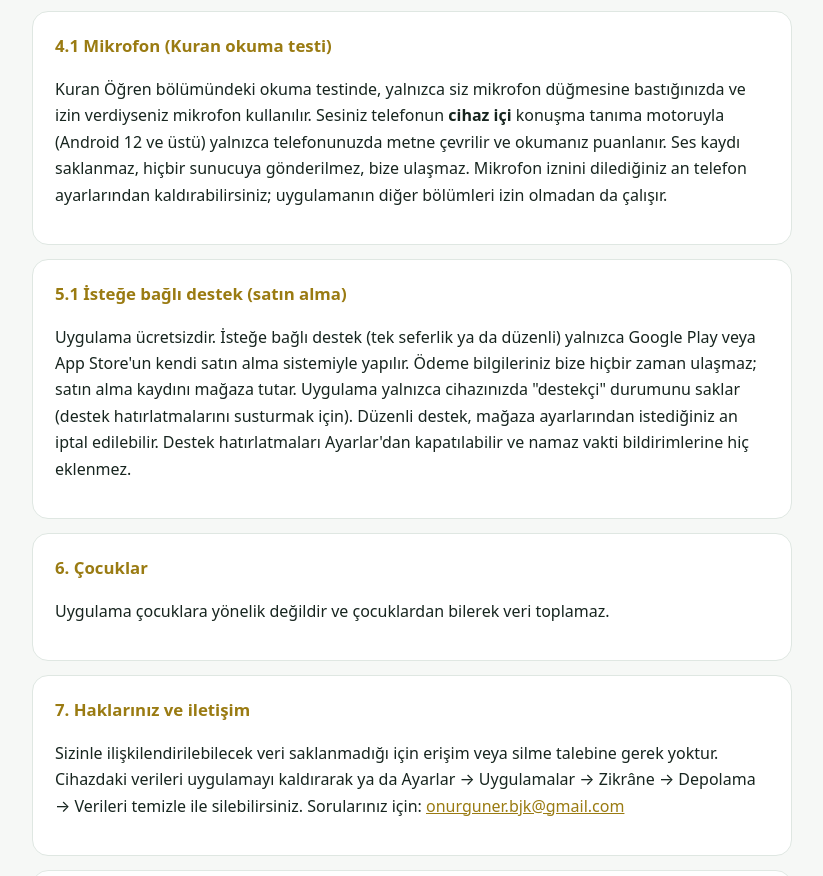
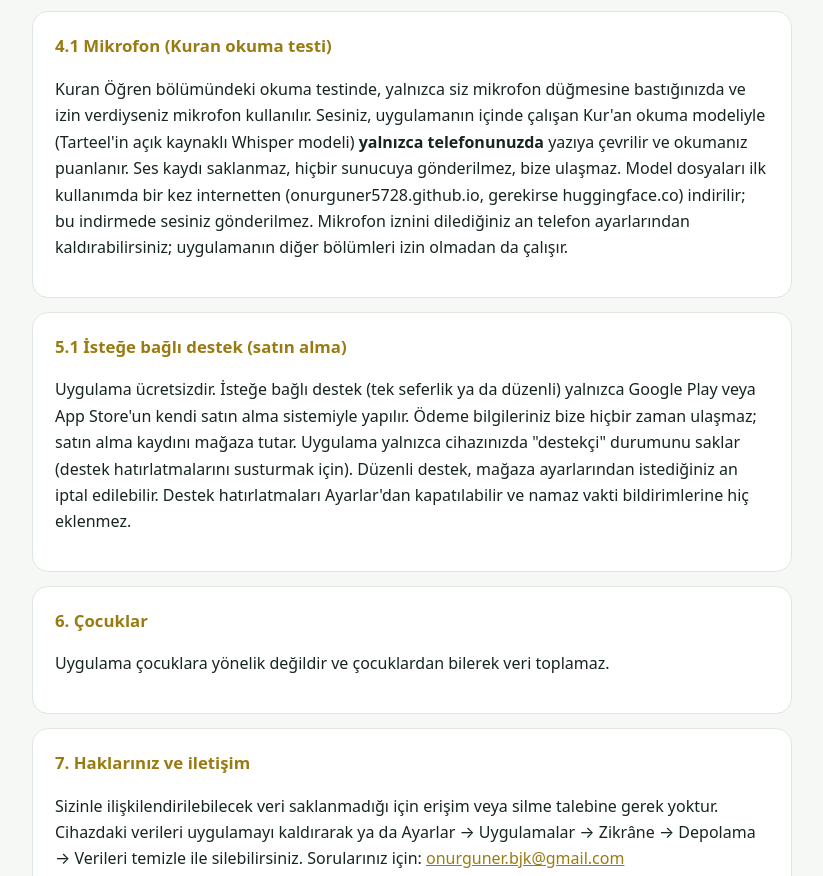
Before and after one commit to OnurGuner5728/zikrane, a plain HTML site: page privacy.html in a window 1280 px wide. Shown: the part 1766-2642 px from the top of the page, without its empty margins (228-1051 px from the left). Drawn offline with Linux system fonts and the light colour scheme.

Commit message:
Gizlilik: okuma testi uygulama içi Kur'an modeliyle (ses cihazda kalır)

```diff
--- a/privacy.html
+++ b/privacy.html
@@ -136,10 +136,12 @@
         <h2>4.1 Mikrofon (Kuran okuma testi)</h2>
         <p>
           Kuran Öğren bölümündeki okuma testinde, yalnızca siz mikrofon düğmesine bastığınızda ve
-          izin verdiyseniz mikrofon kullanılır. Sesiniz telefonun <b>cihaz içi</b> konuşma tanıma
-          motoruyla (Android 12 ve üstü) yalnızca telefonunuzda metne çevrilir ve okumanız puanlanır.
-          Ses kaydı saklanmaz, hiçbir sunucuya gönderilmez, bize ulaşmaz. Mikrofon iznini dilediğiniz
-          an telefon ayarlarından kaldırabilirsiniz; uygulamanın diğer bölümleri izin olmadan da çalışır.
+          izin verdiyseniz mikrofon kullanılır. Sesiniz, uygulamanın içinde çalışan Kur'an okuma
+          modeliyle (Tarteel'in açık kaynaklı Whisper modeli) <b>yalnızca telefonunuzda</b> yazıya
+          çevrilir ve okumanız puanlanır. Ses kaydı saklanmaz, hiçbir sunucuya gönderilmez, bize
+          ulaşmaz. Model dosyaları ilk kullanımda bir kez internetten (onurguner5728.github.io, gerekirse
+          huggingface.co) indirilir; bu indirmede sesiniz gönderilmez. Mikrofon iznini dilediğiniz an
+          telefon ayarlarından kaldırabilirsiniz; uygulamanın diğer bölümleri izin olmadan da çalışır.
         </p>
       </section>
 
@@ -180,8 +182,9 @@
           city name, are not linked to your identity, are not used for advertising or tracking and
           are not stored by us. Notifications and alarms are scheduled on the device; there is no
           push infrastructure. The microphone is used only in the Quran reading test, only when you tap the
-          microphone button and grant permission; your voice is transcribed by the phone&#39;s on-device
-          speech recognizer and is never recorded, stored or sent anywhere. Content is fetched from api.aladhan.com, api.alquran.cloud,
+          microphone button and grant permission; your voice is transcribed on the phone by a Quran
+          recitation model built into the app and is never recorded, stored or sent anywhere. The model
+          files are downloaded once on first use; your voice is not sent with that download. Content is fetched from api.aladhan.com, api.alquran.cloud,
           api.quran.com, cdn.islamic.network, cdn.jsdelivr.net and nominatim.openstreetmap.org,
           which see only your IP address and request time. No name, e-mail, phone number,
           contacts, photos, device identifiers or analytics are collected. The app is not directed
```
